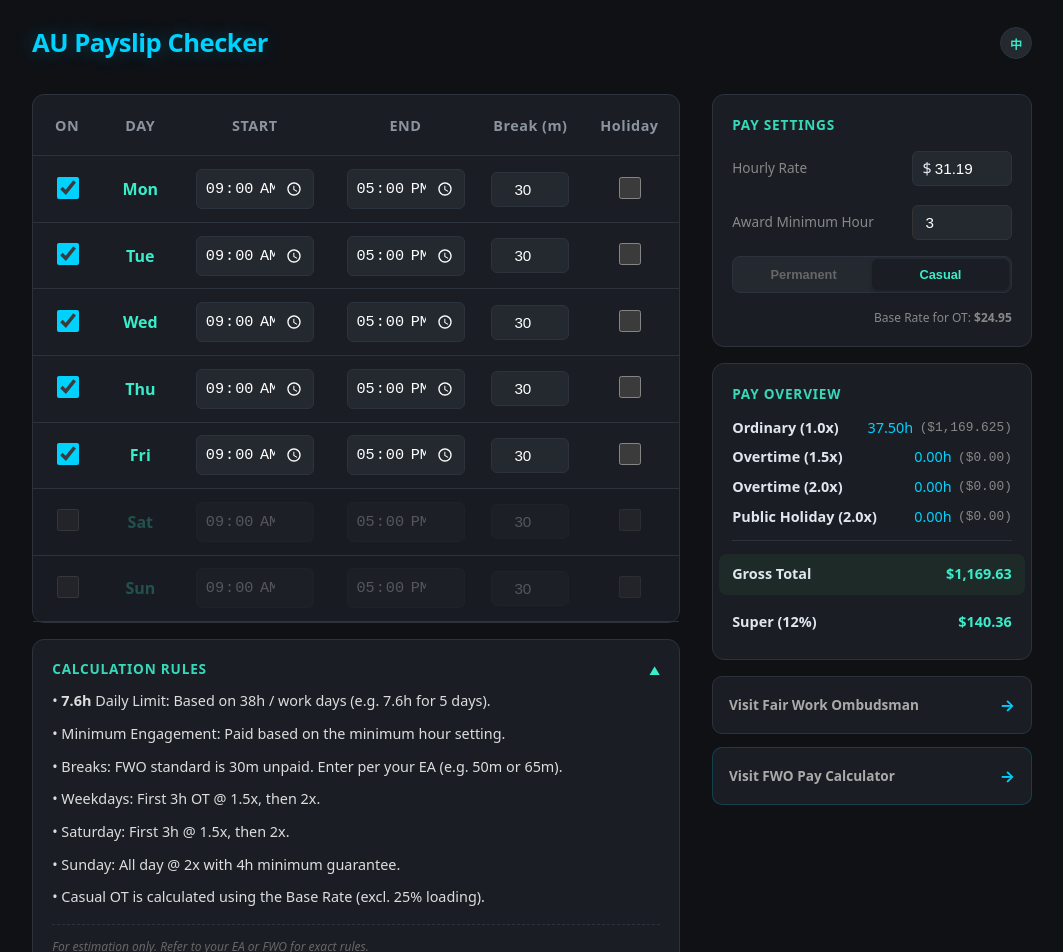
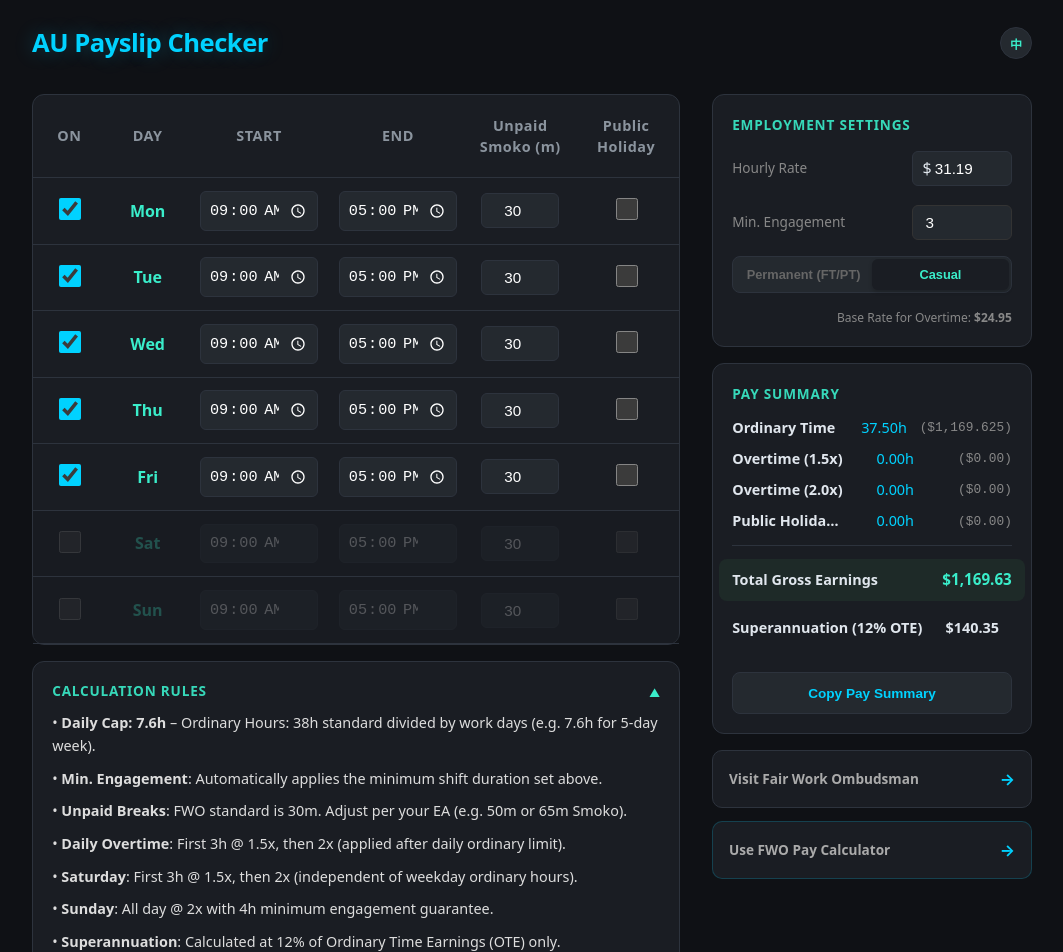
Before and after one commit to crayon3shawn/payslip-checker, a React (Vite) app: page / in a window 1280 px wide. Shown: the top 952 px of the page, without its empty margins (108-1171 px from the left). Built offline with nearby package versions, Linux system fonts and the light colour scheme.

Commit message:
feat: polish UI alignment, professional FWO terminology, OTE-only Super, and copy summary v1.6.5

```diff
--- a/src/App.css
+++ b/src/App.css
@@ -157,9 +157,9 @@ h1 {
 .record-table td { padding: 0.8rem 0.5rem; border-bottom: 1px solid var(--border); transition: background 0.2s; }
 .record-table th:nth-child(1), .record-table td:nth-child(1) { width: 60px; }
 .record-table th:nth-child(2), .record-table td:nth-child(2) { width: 80px; }
-.record-table th:nth-child(3), .record-table td:nth-child(3) { width: 130px; }
-.record-table th:nth-child(4), .record-table td:nth-child(4) { width: 130px; }
-.record-table th:nth-child(5), .record-table td:nth-child(5) { width: 100px; }
+.record-table th:nth-child(3), .record-table td:nth-child(3) { width: 110px; } /* Start reduced */
+.record-table th:nth-child(4), .record-table td:nth-child(4) { width: 110px; } /* End reduced */
+.record-table th:nth-child(5), .record-table td:nth-child(5) { width: 120px; } /* Smoko increased for label */
 .record-table th:nth-child(6), .record-table td:nth-child(6) { width: 100px; }
 
 .center { text-align: center; }
@@ -196,6 +196,19 @@ input[type="checkbox"] { width: 22px; height: 22px; cursor: pointer; accent-colo
   font-style: italic;
 }
 
+.separator-mini {
+  height: 1px;
+  background: var(--border);
+  margin: 1rem 0;
+  width: 50px;
+  opacity: 0.5;
+}
+
+.fwo-note {
+  color: var(--secondary) !important;
+  font-weight: 500;
+}
+
 /* Resource Links */
 .resource-links { display: flex; flex-direction: column; gap: 0.8rem; margin-top: 1rem; }
 .fw-link-card {
@@ -219,14 +232,54 @@ input[type="checkbox"] { width: 22px; height: 22px; cursor: pointer; accent-colo
 .highlight-link { border-color: rgba(0, 210, 255, 0.2); }
 
 /* Sidebar Summary Styles */
-.res-item { display: flex; justify-content: space-between; align-items: center; margin-bottom: 0.5rem; font-size: 0.9rem; }
-.res-label { font-weight: 600; }
-.res-combined { display: flex; align-items: center; gap: 0.4rem; }
-.res-hours { color: var(--primary); font-weight: 500; }
-.res-amount { color: #888; font-size: 0.8rem; font-family: monospace; }
+.res-item {
+  display: grid;
+  grid-template-columns: 1fr auto auto; /* Label, Hours, Amount */
+  align-items: center;
+  gap: 0.8rem;
+  margin-bottom: 0.6rem;
+  font-size: 0.9rem;
+}
+.res-label { font-weight: 600; overflow: hidden; text-overflow: ellipsis; white-space: nowrap; }
+.res-combined { display: contents; } /* Allows children to participate in parent grid */
+.res-hours { color: var(--primary); font-weight: 500; text-align: right; min-width: 55px; }
+.res-amount { color: #888; font-size: 0.8rem; font-family: monospace; text-align: right; min-width: 85px; }
+
 .separator-line { height: 1px; background: var(--border); margin: 0.8rem 0; width: 100%; }
-.accent-row { background: #1e2a28; margin: 0.5rem -0.8rem 1rem -0.8rem; padding: 0.6rem 0.8rem; border-radius: 8px; }
-.res-val-uniform { font-size: 0.9rem; color: var(--secondary); font-weight: 700; }
+
+.accent-row {
+  background: #1e2a28;
+  margin: 0.5rem -0.8rem 1rem -0.8rem;
+  padding: 0.6rem 0.8rem;
+  border-radius: 8px;
+  grid-template-columns: 1fr auto; /* Only label and value */
+}
+.accent-row .res-val-uniform { text-align: right; font-size: 0.95rem; color: var(--secondary); font-weight: 700; }
+
+.copy-summary-btn {
+  width: 100%;
+  margin-top: 1.5rem;
+  padding: 0.8rem;
+  background: var(--input-bg);
+  border: 1px solid var(--border);
+  color: var(--primary);
+  border-radius: 8px;
+  font-weight: 600;
+  cursor: pointer;
+  transition: all 0.2s;
+  font-size: 0.85rem;
+}
+
+.copy-summary-btn:hover {
+  background: rgba(0, 210, 255, 0.1);
+  border-color: var(--primary);
+}
+
+.copy-summary-btn.copied {
+  background: rgba(58, 237, 202, 0.1);
+  border-color: var(--secondary);
+  color: var(--secondary);
+}
 
 /* Mobile Implementation */
 .mobile-only-text { display: none; }
--- a/src/App.tsx
+++ b/src/App.tsx
@@ -7,9 +7,42 @@ import { en } from './locales/en';
 function App() {
   const [lang, setLang] = useState<'en' | 'tw'>('en');
   const [showRules, setShowRules] = useState(true); // Default show rules on desktop
+  const [copied, setCopied] = useState(false);
   const { hourlyRate, setHourlyRate, minEngagement, setMinEngagement, empType, setEmpType, records, updateRecord, results, dailyLimit } = usePayslip();
 
   const t = lang === 'en' ? en : tw;
+
+  const renderRule = (text: string) => {
+    const parts = text.split(/[:：]/); // Support both EN and TW colons
+    if (parts.length > 1) {
+      return (
+        <p className="note highlight">
+          • <strong>{parts[0]}</strong>: {parts.slice(1).join(':')}
+        </p>
+      );
+    }
+    return <p className="note highlight">• {text}</p>;
+  };
+
+  const handleCopy = () => {
+    let text = `${t.title} Summary\n--------------------------\n`;
+    records.filter(r => r.enabled).forEach(r => {
+      const day = lang === 'en' ? r.day : r.dayCn;
+      text += `${day}: ${r.startTime}-${r.endTime} (${r.breakMinutes}m break)${r.isHoliday ? ' [PH]' : ''}\n`;
+    });
+    text += `--------------------------\n`;
+    text += `${t.ord}: ${results.totalOrdinary.toFixed(2)}h ($${results.payOrdinary.toFixed(2)})\n`;
+    if (results.totalOT15 > 0) text += `${t.ot15}: ${results.totalOT15.toFixed(2)}h ($${results.payOT15.toFixed(2)})\n`;
+    if (results.totalOT20 > 0) text += `${t.ot20}: ${results.totalOT20.toFixed(2)}h ($${results.payOT20.toFixed(2)})\n`;
+    if (results.totalHoliday > 0) text += `${t.hol}: ${results.totalHoliday.toFixed(2)}h ($${results.payHoliday.toFixed(2)})\n`;
+    text += `--------------------------\n`;
+    text += `${t.gross}: $${results.grossPay.toFixed(2)}\n`;
+    text += `${t.super} (12% OTE): $${results.superGuarantee.toFixed(2)}\n`;
+
+    navigator.clipboard.writeText(text);
+    setCopied(true);
+    setTimeout(() => setCopied(false), 2000);
+  };
 
   return (
     <div className="container">
@@ -80,13 +113,16 @@ function App() {
             </div>
             {showRules && (
               <div className="note-group">
-                <p className="note highlight">• <strong>{dailyLimit}h</strong> {t.rule_limit}</p>
-                <p className="note highlight">• {t.rule_minimum}</p>
-                <p className="note highlight">• {t.rule_break}</p>
-                <p className="note highlight">• {t.rule_weekday}</p>
-                <p className="note highlight">• {t.rule_sat}</p>
-                <p className="note highlight">• {t.rule_sun}</p>
+                <p className="note highlight">• <strong>Daily Cap: {dailyLimit}h</strong> – {t.rule_limit}</p>
+                {renderRule(t.rule_minimum)}
+                {renderRule(t.rule_break)}
+                {renderRule(t.rule_weekday)}
+                {renderRule(t.rule_sat)}
+                {renderRule(t.rule_sun)}
+                {renderRule(t.rule_super)}
                 {empType === 'casual' && <p className="note highlight">• {t.rule_casual}</p>}
+                <div className="separator-mini"></div>
+                {renderRule(t.rule_fwo)}
                 <div className="disclaimer-mini">{t.disclaimer}</div>
               </div>
             )}
@@ -164,10 +200,14 @@ function App() {
               </div>
 
               <div className="res-item">
-                <span className="res-label">{t.super}</span>
+                <span className="res-label">{t.super} (12% OTE)</span>
                 <strong className="res-val-uniform">${results.superGuarantee.toLocaleString(undefined, {minimumFractionDigits: 2})}</strong>
               </div>
             </div>
+
+            <button className={`copy-summary-btn ${copied ? 'copied' : ''}`} onClick={handleCopy}>
+              {copied ? t.copyDone : t.copyBtn}
+            </button>
           </div>
 
           <div className="resource-links">
@@ -193,7 +233,7 @@ function App() {
               GitHub
             </a>
             <span className="dot">·</span>
-            <span className="v-tag-small">v1.6.2</span>
+            <span className="v-tag-small">v1.6.4</span>
           </div>
           <p className="privacy-msg-en">No data leaves your device. All calculations are performed locally.</p>
           <div className="footer-row license-line">
--- a/src/locales/en.ts
+++ b/src/locales/en.ts
@@ -2,38 +2,42 @@ import { type Translation } from './tw';
 
 export const en: Translation = {
   title: 'AU Payslip Checker',
-  rate: 'Pay Settings',
+  rate: 'Employment Settings',
   hourlyRateLabel: 'Hourly Rate',
-  empType: 'Employment',
-  permanent: 'Permanent',
+  empType: 'Employment Type',
+  permanent: 'Permanent (FT/PT)',
   casual: 'Casual',
-  baseRateHint: 'Base Rate for OT',
-  minEngLabel: 'Award Minimum Hour',
+  baseRateHint: 'Base Rate for Overtime',
+  minEngLabel: 'Min. Engagement',
   on: 'ON',
   day: 'DAY',
   start: 'START',
   end: 'END',
-  break: 'Break (m)',
-  holiday: 'Holiday',
-  summary: 'Pay Overview',
-  ord: 'Ordinary (1.0x)',
+  break: 'Unpaid Smoko (m)',
+  holiday: 'Public Holiday',
+  summary: 'Pay Summary',
+  ord: 'Ordinary Time',
   ot15: 'Overtime (1.5x)',
   ot20: 'Overtime (2.0x)',
   hol: 'Public Holiday (2.0x)',
-  gross: 'Gross Total',
-  super: 'Super (12%)',
+  gross: 'Total Gross Earnings',
+  super: 'Superannuation',
   details: 'Daily Hours',
   fwo_site: 'Visit Fair Work Ombudsman',
-  fwo_calc: 'Visit FWO Pay Calculator',
+  fwo_calc: 'Use FWO Pay Calculator',
   howItWorks: 'Calculation Rules',
-  rule_weekday: 'Weekdays: First 3h OT @ 1.5x, then 2x.',
-  rule_break: 'Breaks: FWO standard is 30m unpaid. Enter per your EA (e.g. 50m or 65m).',
-  rule_minimum: 'Minimum Engagement: Paid based on the minimum hour setting.',
-  rule_limit: 'Daily Limit: Based on 38h / work days (e.g. 7.6h for 5 days).',
-  rule_sat: 'Saturday: First 3h @ 1.5x, then 2x.',
-  rule_sun: 'Sunday: All day @ 2x with 4h minimum guarantee.',
+  rule_weekday: 'Daily Overtime: First 3h @ 1.5x, then 2x (applied after daily ordinary limit).',
+  rule_break: 'Unpaid Breaks: FWO standard is 30m. Adjust per your EA (e.g. 50m or 65m Smoko).',
+  rule_minimum: 'Min. Engagement: Automatically applies the minimum shift duration set above.',
+  rule_limit: 'Ordinary Hours: 38h standard divided by work days (e.g. 7.6h for 5-day week).',
+  rule_fwo: 'Rate Verification: Cross-check with FWO Pay Calculator for your specific Award.',
+  rule_sat: 'Saturday: First 3h @ 1.5x, then 2x (independent of weekday ordinary hours).',
+  rule_sun: 'Sunday: All day @ 2x with 4h minimum engagement guarantee.',
   rule_ph: 'Public Holiday: All day @ 2x.',
-  rule_casual: 'Casual OT is calculated using the Base Rate (excl. 25% loading).',
+  rule_super: 'Superannuation: Calculated at 12% of Ordinary Time Earnings (OTE) only.',
+  rule_casual: 'Casual Overtime: Calculated using the Base Rate (excluding 25% loading).',
+  copyBtn: 'Copy Pay Summary',
+  copyDone: 'Copied to Clipboard',
   disclaimer: 'For estimation only. Refer to your EA or FWO for exact rules.',
-  privacy: 'No data leaves your device. Local only.'
+  privacy: 'No data leaves your device. All calculations are performed locally.'
 };
--- a/src/locales/tw.ts
+++ b/src/locales/tw.ts
@@ -11,7 +11,7 @@ export const tw = {
   day: '星期',
   start: '上班打卡',
   end: '下班打卡',
-  break: '無薪休息(m)',
+  break: '無薪 Smoko (m)',
   holiday: '國定假日',
   summary: '薪資總覽',
   ord: '普通工時',
@@ -19,19 +19,23 @@ export const tw = {
   ot20: '加班 (2.0x)',
   hol: '國定假日',
   gross: '稅前總額',
-  super: '退休金 (12%)',
+  super: '退休金',
   details: '每日時數',
   fwo_site: '造訪 Fair Work 官網',
   fwo_calc: '造訪 FWO 薪資計算機',
   howItWorks: '計算規則',
-  rule_weekday: '平日：超過上限後，前 3h 為 1.5x，之後 2x。',
-  rule_break: '休息規定：FWO 標準為 30m 無薪，請依公司 EA 填寫 (如 50m 或 65m)。',
-  rule_minimum: '最低保障：單日有出勤則保障支付設定的最低工時。',
-  rule_limit: '每日工時上限：依據每週 38h 平均分配至工作天數 (e.g. 5天制為 7.6h)。',
-  rule_sat: '週六：前 3h 為 1.5x，之後 2x。',
+  rule_weekday: '平日加班：超過每日上限後，前 3h 為 1.5x，之後 2x。',
+  rule_break: '無薪休息：FWO 標準為 30m，可依公司 EA 填寫 (如肉類產業常見為 50m 或 65m)。',
+  rule_minimum: '最低起聘：自動套用您設定的「最低保障時數」(常見為 2h 或 3h)。',
+  rule_limit: '每日上限：依每週 38h 標準分攤至工作天數 (如 5 天制為 7.6h)。',
+  rule_fwo: '費率核對：建議搭配 FWO 官方薪資計算機以取得您的 Award 正確費率。',
+  rule_sat: '週六加班：前 3h 為 1.5x，之後 2x (不計入平日工時上限)。',
   rule_sun: '週日：全日 2x，且保證至少支付 4h。',
   rule_ph: '公假：全日 2x 計算。',
+  rule_super: '退休金：僅依據「普通工時」薪資 (OTE) 的 12% 計算。',
   rule_casual: 'Casual 加班費是以「底薪」計算 (已扣除 25% Loading)。',
+  copyBtn: '複製薪資摘要',
+  copyDone: '已複製',
   disclaimer: '僅供參考。詳細規則請參照公司 EA 或 Fair Work 官方說明。',
   privacy: '數據不離身。僅在本地瀏覽器計算。'
 };
--- a/src/utils/calculator.ts
+++ b/src/utils/calculator.ts
@@ -79,7 +79,9 @@ export const getResults = (records: DailyRecord[], hourlyRate: number, empType:
 
   // Rounding for precision
   const grossPay = Math.round((summary.payOrdinary + summary.payOT15 + summary.payOT20 + summary.payHoliday) * 100) / 100;
-  const superGuarantee = Math.round(grossPay * AU_REGS.SUPER_GUARANTEE_RATE * 100) / 100;
+
+  // Super Guarantee (12%) is calculated based on Ordinary Time Earnings (OTE) only.
+  const superGuarantee = Math.round(summary.payOrdinary * AU_REGS.SUPER_GUARANTEE_RATE * 100) / 100;
 
   return {
     ...summary,
```
